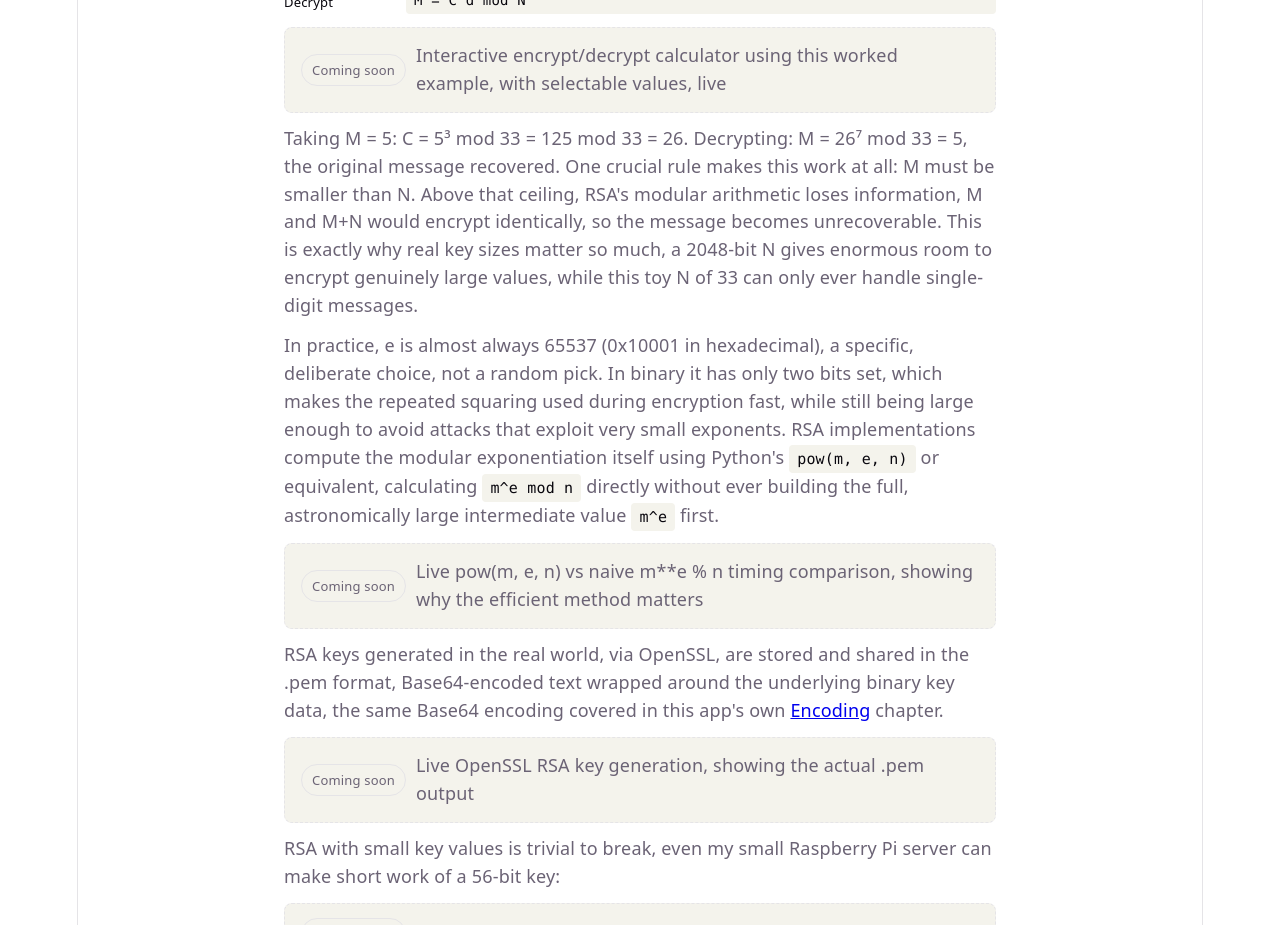
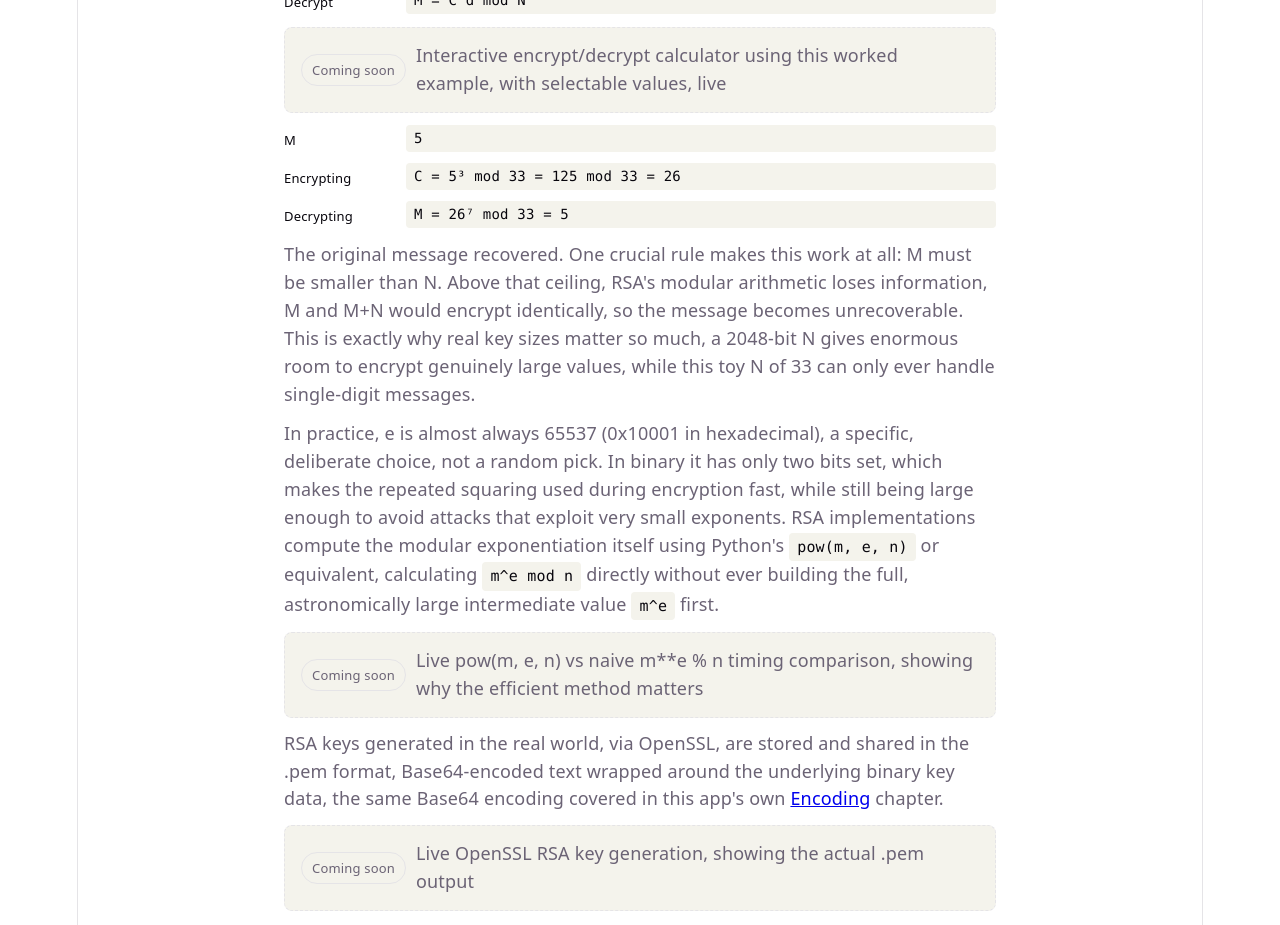
Before and after one commit to gillo7/CryptoMaths, a React (Vite) app in the folder frontend/: page /public-key-encryption in a window 1280 px wide. Shown: the part 2920-3845 px from the top of the page. Built offline with nearby package versions, Linux system fonts and the light colour scheme.

Commit message:
Reformat the M=5 worked walkthrough as a multibox too

```diff
--- a/frontend/src/pages/PublicKeyEncryption.tsx
+++ b/frontend/src/pages/PublicKeyEncryption.tsx
@@ -212,10 +212,27 @@ function PublicKeyEncryption() {
           </div>
         </div>
         <PublicKeyPlaceholder label="Interactive encrypt/decrypt calculator using this worked example, with selectable values, live" />
+        <div className="multibox">
+          <div className="multibox-row">
+            <span className="multibox-label">M</span>
+            <code className="multibox-value">5</code>
+          </div>
+          <div className="multibox-row">
+            <span className="multibox-label">Encrypting</span>
+            <code className="multibox-value">
+              C = 5³ mod 33 = 125 mod 33 = 26
+            </code>
+          </div>
+          <div className="multibox-row">
+            <span className="multibox-label">Decrypting</span>
+            <code className="multibox-value">
+              M = 26⁷ mod 33 = 5
+            </code>
+          </div>
+        </div>
         <p>
-          Taking M = 5: C = 5³ mod 33 = 125 mod 33 = 26. Decrypting: M =
-          26⁷ mod 33 = 5, the original message recovered. One crucial rule
-          makes this work at all: M must be smaller than N. Above that
+          The original message recovered. One crucial rule makes this work
+          at all: M must be smaller than N. Above that
           ceiling, RSA's modular arithmetic loses information, M and M+N
           would encrypt identically, so the message becomes unrecoverable.
           This is exactly why real key sizes matter so much, a 2048-bit N
```
